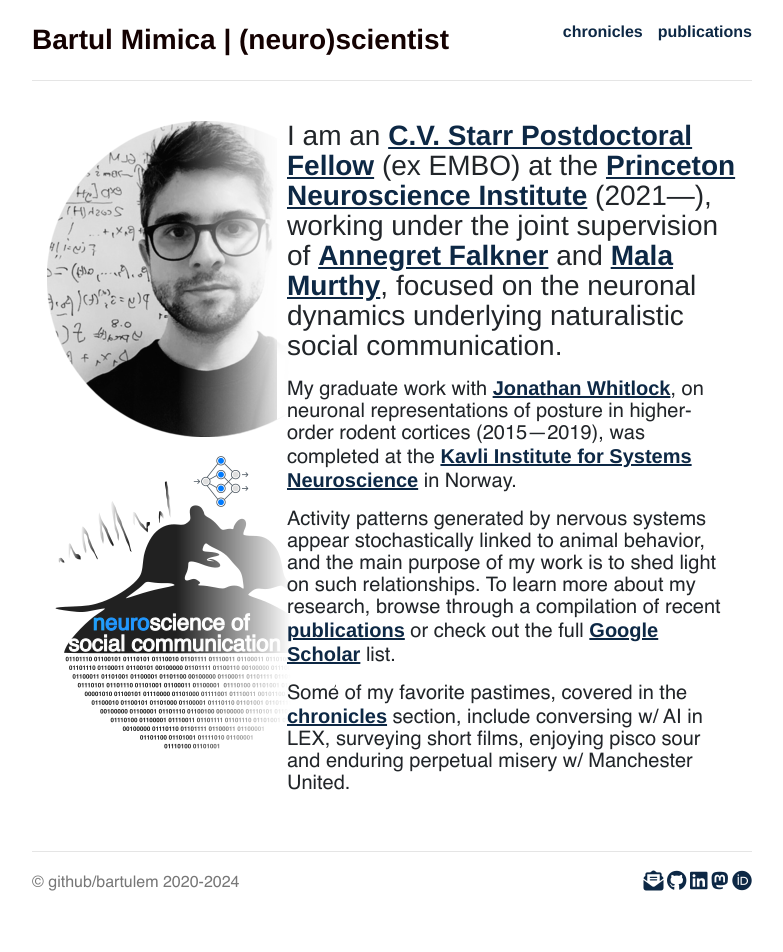
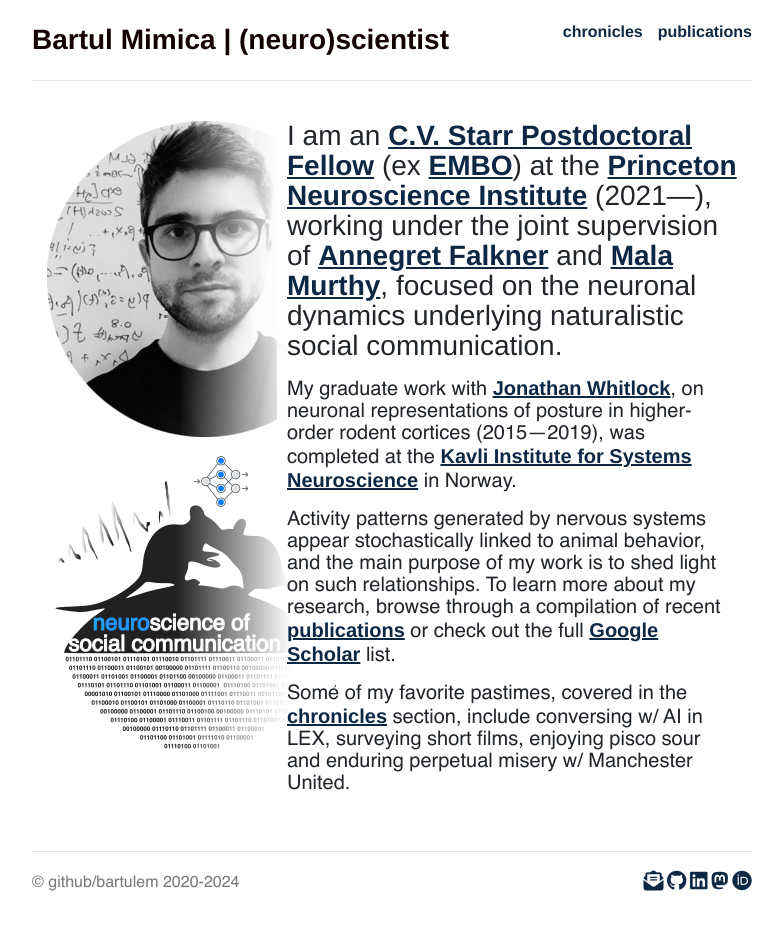
Before and after one commit to bartulem/bartulem.github.io, a Jekyll site: the page built from index.html, in a window 1280 px wide. Shown: the whole page, without its empty margins (248-1031 px from the left). Built offline with Jekyll 4.4.1, drawn with Linux system fonts in a browser that asks for light colours; nearby versions of some CDN libraries; comment, search, counter and statistics services are not loaded; a style sheet for code colours, icons or effects is not loaded.

Commit message:
2024 updates v02

```diff
--- a/index.html
+++ b/index.html
@@ -12,7 +12,7 @@
 	<img  class="img-custom" alt="motion" src="img/circle-usv.png">
 	</div>
 	<div \ class="col-sm-8">
-	<p class="lead">I am an <a style="text-decoration: underline" target="_blank" href="https://www.embo.org/the-embo-communities/embo-fellows/">C.V. Starr Postdoctoral Fellow</a> (ex EMBO) at the <a style="text-decoration: underline" target="_blank" href="https://pni.princeton.edu/">Princeton Neuroscience Institute</a> (2021—), working under the joint supervision of <a style="text-decoration: underline" target="_blank" href="https://www.falknerlab.com/">Annegret Falkner</a> and <a style="text-decoration: underline" target="_blank" href="https://murthylab.princeton.edu/">Mala Murthy</a>, focused on the neuronal dynamics underlying naturalistic social communication.</p>
+	<p class="lead">I am an <a style="text-decoration: underline" target="_blank" href="https://pni.princeton.edu/apply/postdocs/cv-starr-fellowship">C.V. Starr Postdoctoral Fellow</a> (ex <a style="text-decoration: underline" target="_blank" href="https://www.embo.org/the-embo-communities/embo-fellows/">EMBO</a>) at the <a style="text-decoration: underline" target="_blank" href="https://pni.princeton.edu/">Princeton Neuroscience Institute</a> (2021—), working under the joint supervision of <a style="text-decoration: underline" target="_blank" href="https://www.falknerlab.com/">Annegret Falkner</a> and <a style="text-decoration: underline" target="_blank" href="https://murthylab.princeton.edu/">Mala Murthy</a>, focused on the neuronal dynamics underlying naturalistic social communication.</p>
 
 	<p>My graduate work with <a style="text-decoration: underline" target="_blank" href="https://www.whitlocklab.org/">Jonathan Whitlock</a>, on neuronal representations of posture in higher-order rodent cortices (2015—2019), was completed at the <a style="text-decoration: underline" target="_blank" href="https://www.ntnu.edu/kavli">Kavli Institute for Systems Neuroscience</a> in Norway.
 
```
